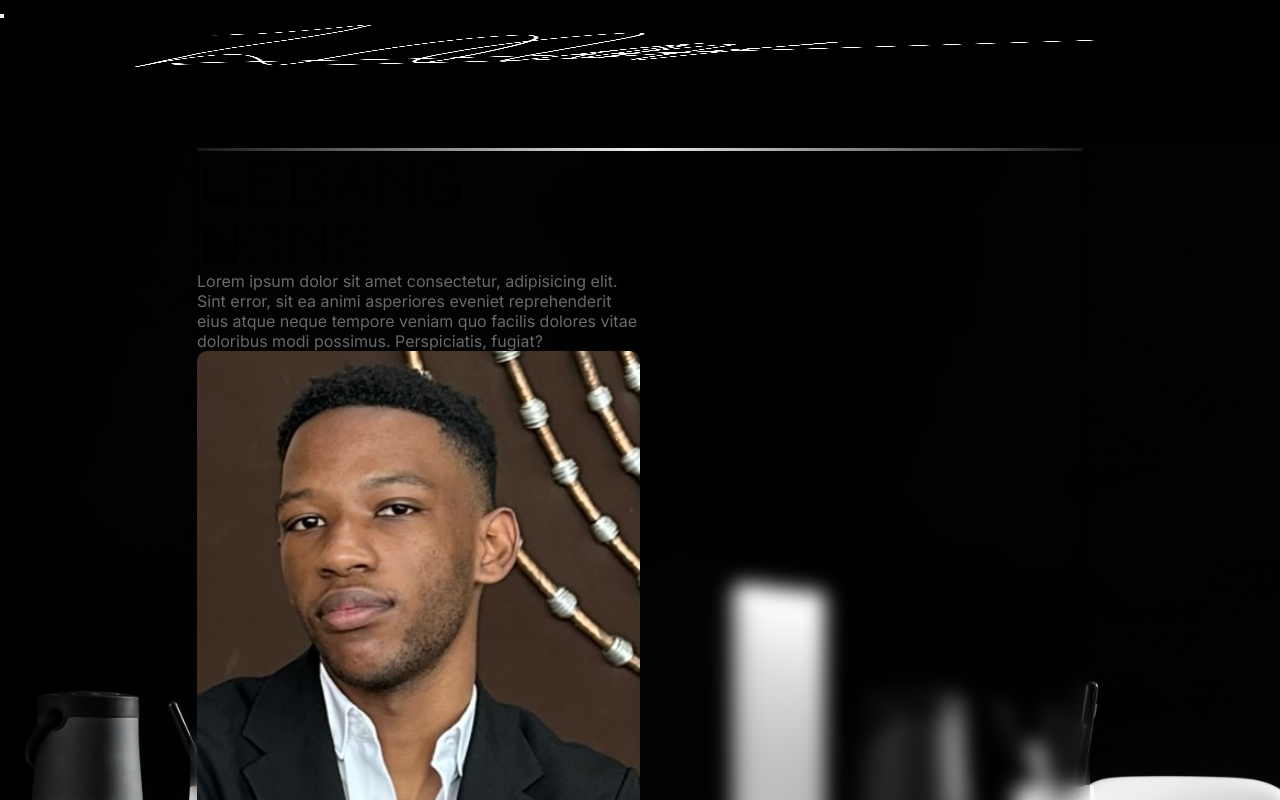
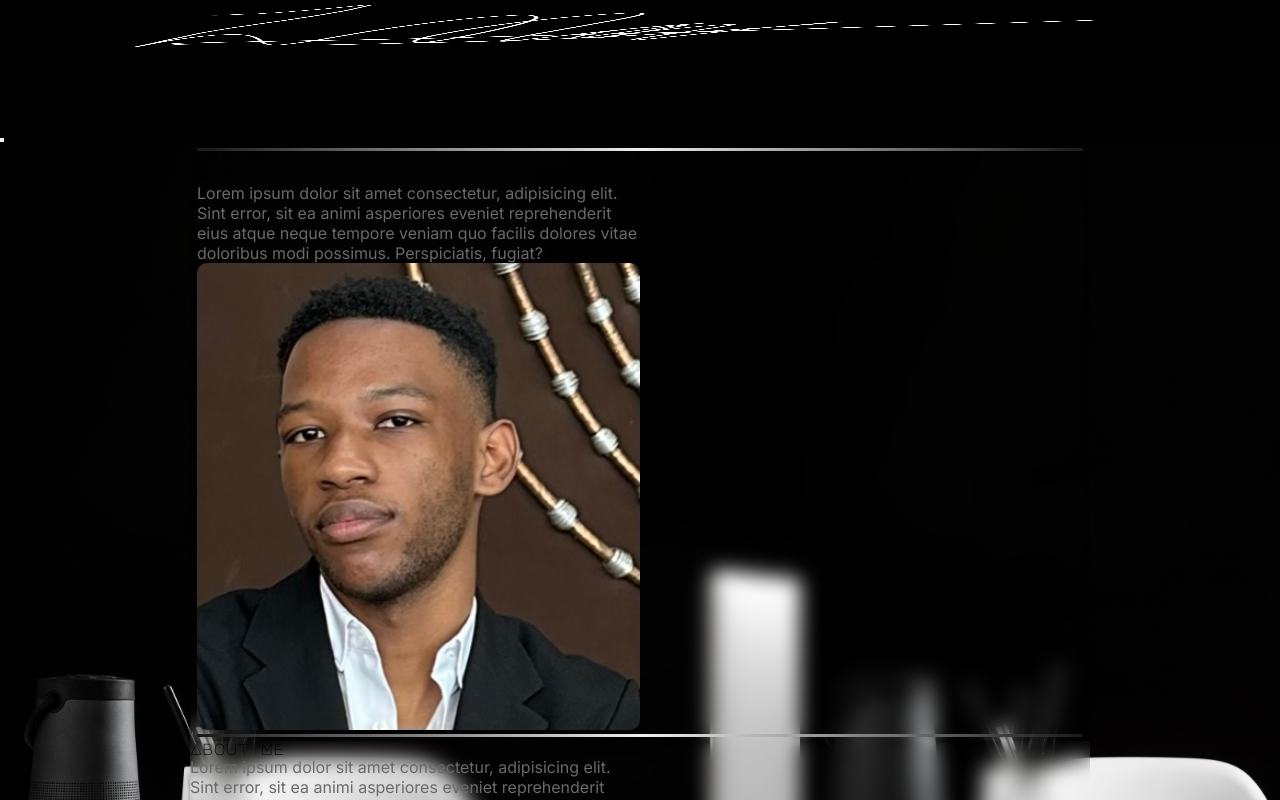
Before and after one commit to Lebang11/portfolio, a Next.js app: page / in a window 1280 px wide. Shown: the top 800 px of the page. Built offline with nearby package versions, Linux system fonts and the light colour scheme; a web font is replaced by a local one.

Commit message:
fixed font sizes and overflow

```diff
--- a/app/about.js
+++ b/app/about.js
@@ -6,11 +6,11 @@ export default function About({children}) {
         <section id="about" className={styles.intro}>
         <div className="d-flex flex-row justify-content-end p-4">
                 <div className={styles.namediv}>
-                    <p  className="text-light me-3 text-center" style={
+                    <p  className="text-light display-1 me-3 text-center" style={
       {fontFamily: "Major Mono Display",
-      fontWeight: 400, fontSize: 60}}>
+      fontWeight: 400, overflow: "overlay"}}>
                         About Me</p>
-                    <p className="lead" style={{
+                    <p className="lead fs-6" style={{
                             color: "#6a6a6a"
                         }}>Lorem ipsum dolor sit amet consectetur, adipisicing elit. Sint error, sit ea animi asperiores eveniet reprehenderit eius atque neque tempore veniam quo facilis dolores vitae doloribus modi possimus. Perspiciatis, fugiat?</p>
                 </div>
--- a/app/intro.js
+++ b/app/intro.js
@@ -9,11 +9,11 @@ export default function Intro() {
         <section id="intro" className={styles.intro}>
             <div className={`d-flex flex-row justify-content-end p-4 ${styles.sectionbox}`}>
                     <div className={styles.namediv}>
-                        <p  className="text-light me-3 text-center" style={
+                        <p  className="text-light display-1 me-3 text-center" style={
           {fontFamily: "Major Mono Display",
-          fontWeight: 400, fontSize: 60}}>
+          fontWeight: 400, overflow: "overlay"}}>
                             Lebang <br/>Nong</p>
-                        <p className="lead" style={{
+                        <p className="lead fs-6" style={{
                             color: "#6a6a6a"
                         }}>Lorem ipsum dolor sit amet consectetur, adipisicing elit. Sint error, sit ea animi asperiores eveniet reprehenderit eius atque neque tempore veniam quo facilis dolores vitae doloribus modi possimus. Perspiciatis, fugiat?</p>
                     </div>
@@ -26,8 +26,8 @@ export default function Intro() {
                 }}
               layout="responsive"
               src={MyPic}
-              width={500}
-              height={500}
+              width={400}
+              height={400}
               alt="My picture"
             />
                 </div>
--- a/app/navbar.js
+++ b/app/navbar.js
@@ -4,9 +4,7 @@ import Image from 'next/image';
 export default function NavBar({children}) {
     return (
         <nav className="navbar navbar-expand-sm " style={{background: "black", borderBottomColor:"white"}}>
-      <button className="navbar-toggler" type="button" data-bs-toggle="collapse" data-bs-target="#main-nav" aria-controls="main-nav" aria-expanded="fals" aria-label="Toggle navigation">
-                    <span className="navbar-toggler-icon"></span>
-                    </button>
+
                 <div className='d-flex justify-content-center w-50'>
 <div>
                             <Image
@@ -47,7 +45,9 @@ export default function NavBar({children}) {
 
                     </ul>
                 </div>
-
+                <button className="navbar-toggler" type="button" data-bs-toggle="collapse" data-bs-target="#main-nav" aria-controls="main-nav" aria-expanded="fals" aria-label="Toggle navigation">
+                    <span className="navbar-toggler-icon"></span>
+                    </button>
       </nav>
     );
 }
```
